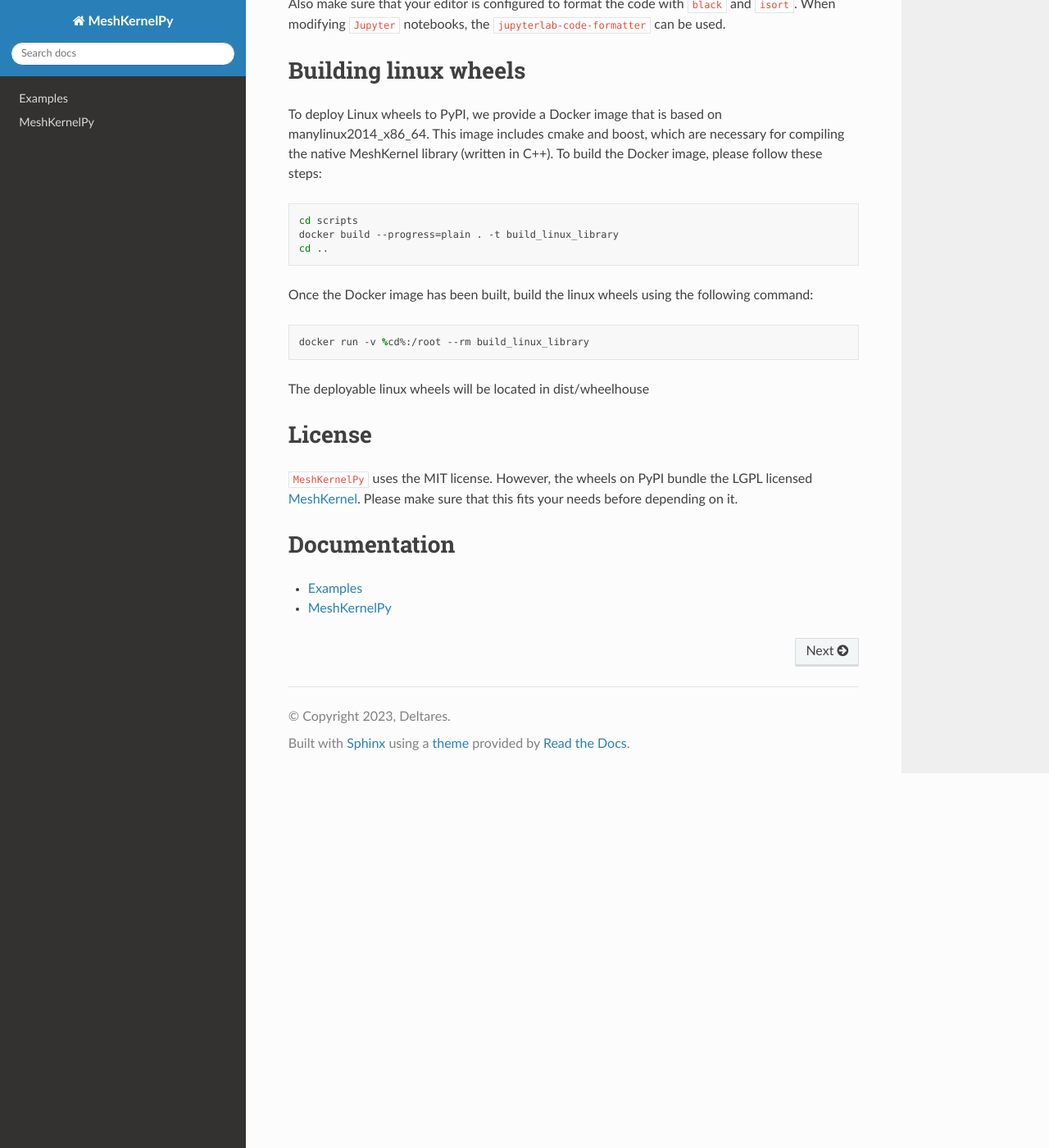
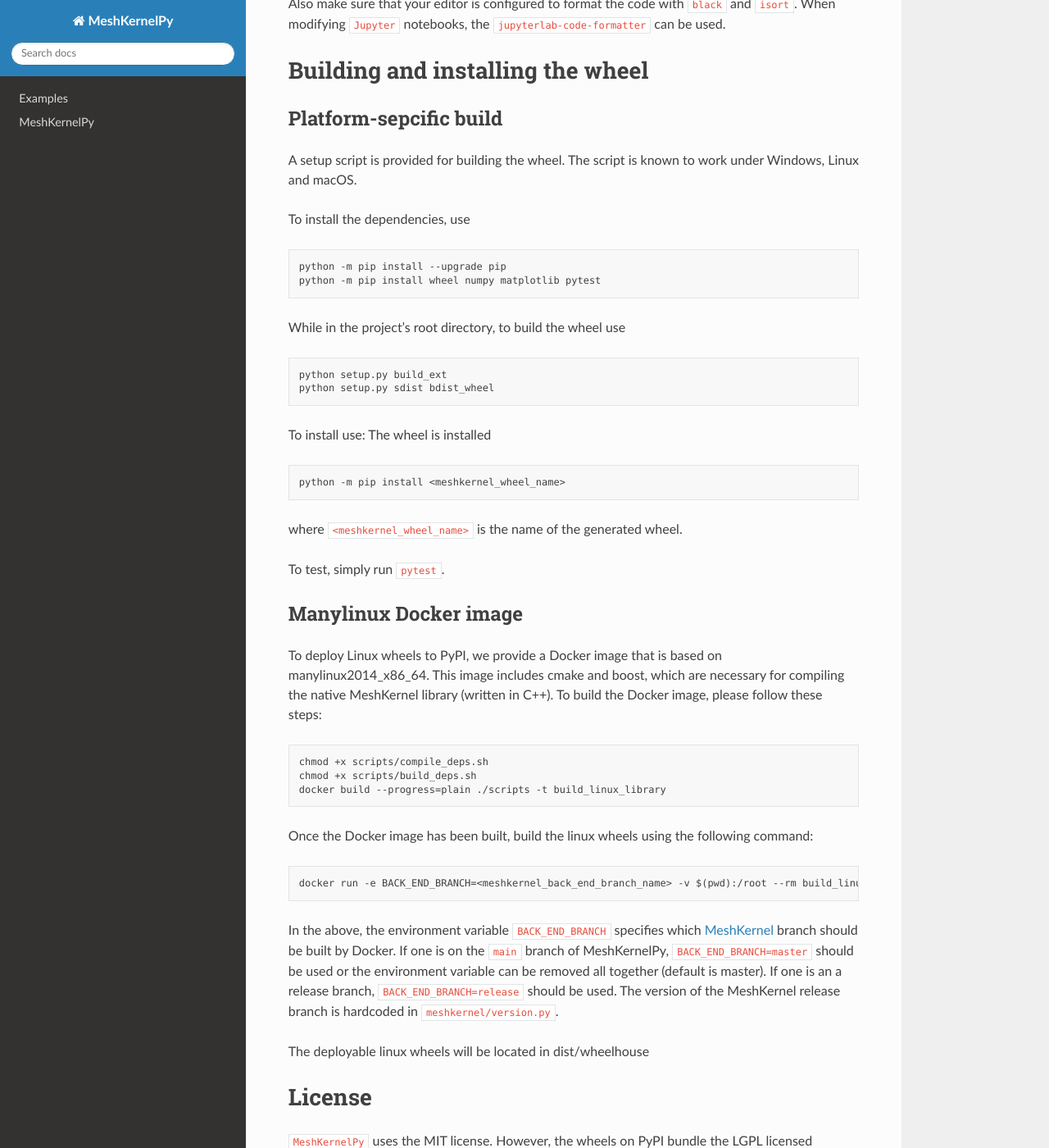
Before and after one commit to Deltares/MeshKernelPy, a Sphinx documentation site: the page built from docs/index.md, in a window 1280 px wide and 1400 px high, scrolled down 2889 px. Shown: the whole window at 82% size. Built offline with Sphinx 7.4.7 and the Read the Docs theme 2.0.0, drawn with Linux system fonts in a browser that asks for light colours.

Commit message:
Updated docker instructions

````diff
--- a/docs/index.md
+++ b/docs/index.md
@@ -51,23 +51,57 @@ Then add a compiled `MeshKernelApi.dll` into your `src` folder.
 Also make sure that your editor is configured to format the code with [`black`](https://black.readthedocs.io/en/stable/) and [`isort`](https://pycqa.github.io/isort/).
 When modifying `Jupyter` notebooks, the [`jupyterlab-code-formatter`](https://jupyterlab-code-formatter.readthedocs.io/en/latest/installation.html) can be used.
 
-# Building linux wheels
+# Building and installing the wheel
+
+## Platform-sepcific build
+
+A setup script is provided for building the wheel. The script is known to work under Windows, Linux and macOS.
+
+To install the dependencies, use
+
+```powershell
+python -m pip install --upgrade pip
+python -m pip install wheel numpy matplotlib pytest
+
+```
+
+While in the project's root directory, to build the wheel use
+
+```powershell
+python setup.py build_ext
+python setup.py sdist bdist_wheel
+```
+
+To install use:
+The wheel is installed
+
+```powershell
+python -m pip install <meshkernel_wheel_name>
+```
+
+where `<meshkernel_wheel_name>` is the name of the generated wheel.
+
+To test, simply run `pytest`.
+
+## Manylinux Docker image
 
 To deploy Linux wheels to PyPI, we provide a Docker image that is based on manylinux2014_x86_64.
 This image includes cmake and boost, which are necessary for compiling the native MeshKernel library (written in C++).
 To build the Docker image, please follow these steps:
 
 ```powershell
-cd scripts
-docker build --progress=plain . -t build_linux_library
-cd ..
+chmod +x scripts/compile_deps.sh
+chmod +x scripts/build_deps.sh
+docker build --progress=plain ./scripts -t build_linux_library
 ```
 
 Once the Docker image has been built, build the linux wheels using the following command:
 
 ```powershell
-docker run -v %cd%:/root --rm build_linux_library
+docker run -e BACK_END_BRANCH=<meshkernel_back_end_branch_name> -v $(pwd):/root --rm build_linux_library
 ```
+
+In the above, the environment variable `BACK_END_BRANCH` specifies which [MeshKernel](https://github.com/Deltares/MeshKernel) branch should be built by Docker. If one is on the `main` branch of MeshKernelPy, `BACK_END_BRANCH=master` should be used or the environment variable can be removed all together (default is master). If one is an a release branch, `BACK_END_BRANCH=release` should be used. The version of the MeshKernel release branch is hardcoded in `meshkernel/version.py`.
 
 The deployable linux wheels will be located in dist/wheelhouse
 
````
Also changed, not shown: README.md (+39 -5 lines).
